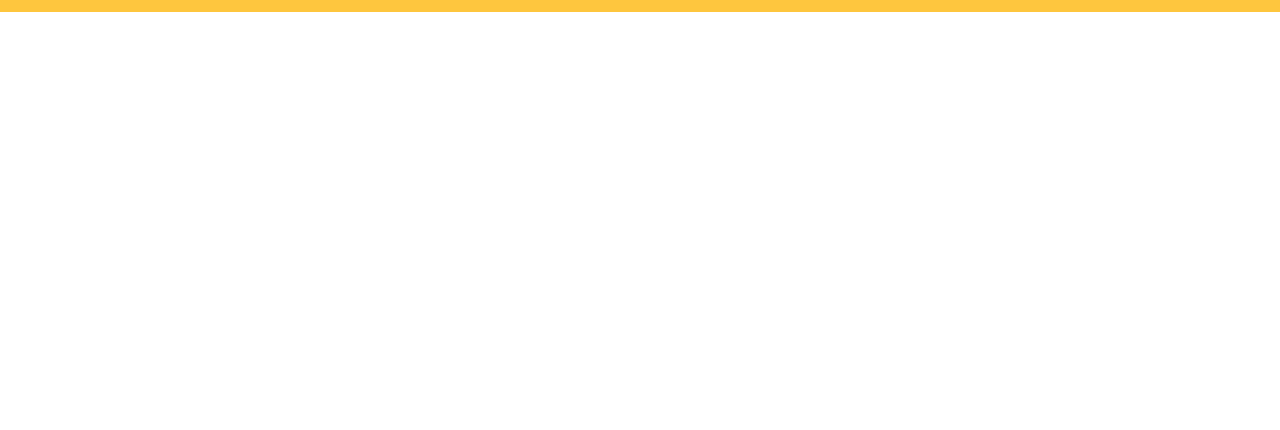
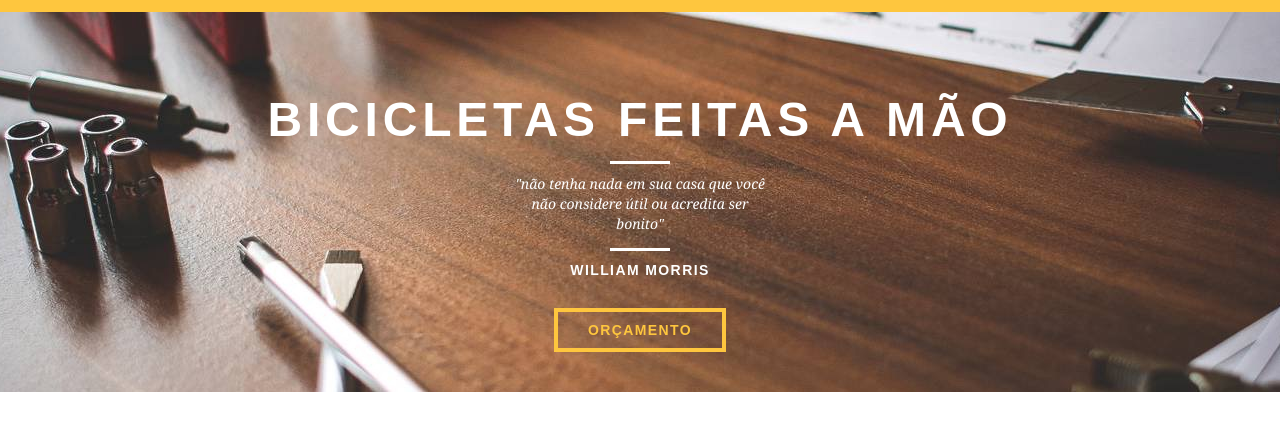
Before and after one commit to Evaldo-Gomes/webdesign_origamid, a plain HTML site: page web/index.html in a window 1280 px wide. Shown: the part 84-514 px from the top of the page. Drawn offline with Linux system fonts and the light colour scheme.

Commit message:
Aula 5-1-4 Introdução - Home

```diff
--- a/web/css/style.css
+++ b/web/css/style.css
@@ -2,6 +2,28 @@
 
 body {
     font-family: Arial, Arial, Helvetica, sans-serif;
+}
+
+p {
+    font-family: Georgia, "Times New Roman", Times, serif;
+    font-size: 14px;
+    line-height: 20px;
+}
+
+.btn {
+    border: 4px solid #fec63e;
+    padding: 10px 30px;
+    color: #fec63e;
+    font-size: 14px;
+    line-height: 20px;
+    text-transform: uppercase;
+    letter-spacing: 0.1em;
+    font-weight: bold;
+}
+
+.btn:hover {
+    color: #fff;
+    border-color: #fff;
 }
 
 
@@ -12,6 +34,7 @@ body {
     top: 0;
     width: 100%;
     background: #fec63e;
+    /* AMARELO */
     padding: 15px 0;
 }
 
@@ -19,10 +42,8 @@ body {
     text-align: right;
 }
 
-
-/* li - block elements: Sempre quebram linha */
-
 .header_menu ul li {
+    /* li - block elements: Sempre quebram linha */
     display: inline-block;
     margin-left: 25px;
     margin-top: 20px;
@@ -44,5 +65,52 @@ body {
     color: #fff;
 }
 
+.introducao {
+    width: 100%;
+    height: 380px;
+    background: url("../img/bg.jpg") no-repeat center;
+    background-size: cover;
+    margin-top: 96px;
+    text-align: center;
+    padding-top: 80px;
+}
+
+.introducao h1 {
+    color: #fff;
+    font-weight: bold;
+    text-transform: uppercase;
+    letter-spacing: 0.1em;
+    font-size: 48px;
+}
+
+.quote-externo {
+    color: #fff;
+    max-width: 259px;
+    margin: 0 auto;
+    margin-bottom: 40px;
+}
+
+.quote-externo p {
+    font-style: italic;
+}
+
+.quote-externo p:before,
+p:after {
+    /* PSEUDO-CLASSES */
+    content: "";
+    display: block;
+    width: 60px;
+    height: 3px;
+    background: #fff;
+    margin: 14px auto 10px auto;
+}
+
+.quote-externo cite {
+    font-style: normal;
+    font-weight: bold;
+    font-size: 14px;
+    letter-spacing: 0.1em;
+}
+
 
 /* Introdução */
--- a/web/index.html
+++ b/web/index.html
@@ -27,6 +27,17 @@
         </div>
     </header>
 
+    <section class="introducao">
+        <div class="container">
+            <h1>Bicicletas Feitas a Mão</h1>
+            <blockquote class="quote-externo">
+                <p>"não tenha nada em sua casa que você não considere útil ou acredita ser bonito"</p>
+                <cite>WILLIAM MORRIS</cite>
+            </blockquote>
+            <a href="produtos.html" class="btn">Orçamento</a>
+        </div>
+    </section>
+
 </body>
 
 </html>
```
